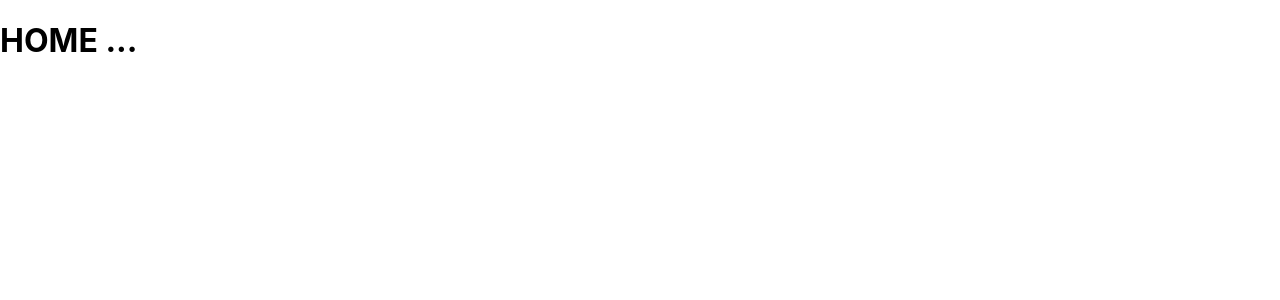
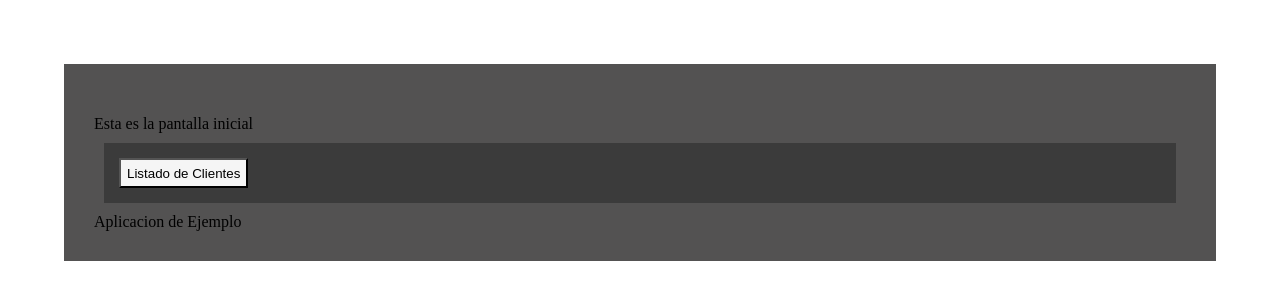
Before and after one commit to MicheleBecerra/Customer-App, a React (Create React App) app: page / in a window 1280 px wide. Shown: the top 300 px of the page. Built offline with nearby package versions, Linux system fonts and the light colour scheme.

Commit message:
Se ha creado el HomeContainer como dummy de lo que será el rendereo en el browser.

```diff
--- a/src/App.js
+++ b/src/App.js
@@ -1,6 +1,6 @@
 import React, { Component } from 'react';
 import { Switch, Route, BrowserRouter as Router} from 'react-router-dom';
-
+import HomeContainer  from './containers/HomeContainer';
 import './App.css';
 
 class App extends Component {
@@ -14,13 +14,12 @@ class App extends Component {
     return (
       <Router>
         <div>
-          <Route exact path="/" component={this.renderHome}/>
+          <Route exact path="/" component={HomeContainer}/>
           <Route exact path="/customers" component = {this.renderCustomerListContainer} />
           <Switch>
-          <Route exact path="/customers/new" component = {this.renderCustomerNewContainer} />
-          <Route exact path="/customer/:curp" component = {this.renderCustomerContainer} />
+          <Route  path="/customers/new" component = {this.renderCustomerNewContainer} />
+          <Route  path="/customer/:curp" component = {this.renderCustomerContainer} />
           </Switch>
-
         </div>
       </Router>
     );
--- a/src/components/AppFrame.js
+++ b/src/components/AppFrame.js
@@ -8,7 +8,7 @@ const AppFrame = ({header, body, footer}) => {
     return (
         <div>
             <div className="app-frame">
-                <AppHeader>{props.header}</AppHeader>
+                <AppHeader>{header}</AppHeader>
                 <div>{body}</div>
                 <div>{ 'Aplicacion de Ejemplo' }</div>
 
--- /dev/null
+++ b/src/containers/HomeContainer.js
@@ -0,0 +1,38 @@
+import React, { Component } from 'react';
+import PropTypes from 'prop-types';
+import { Link } from 'react-router-dom';
+import AppFrame  from './../components/AppFrame';
+import CustomerActions from './../components/CustomerActions';
+
+class HomeContainer extends Component {
+
+    handleOnClick = () => {
+        console.log("handleOnClick");
+
+    }
+
+    render() {
+        return (
+            <div>
+                <AppFrame
+                header="HOME"
+                body={
+                    <div>
+                        Esta es la pantalla inicial
+                        <CustomerActions>
+                            <button onClick={this.handleOnClick}>Listado de Clientes</button>
+
+                        </CustomerActions>
+                    </div>
+                }
+                ></AppFrame>
+            </div>
+        );
+    }
+}
+
+HomeContainer.propTypes = {
+
+};
+
+export default HomeContainer;
--- a/src/index.css
+++ b/src/index.css
@@ -1,14 +1,22 @@
 body {
   margin: 0;
   padding: 0;
-  font-family: -apple-system, BlinkMacSystemFont, "Segoe UI", "Roboto", "Oxygen",
-    "Ubuntu", "Cantarell", "Fira Sans", "Droid Sans", "Helvetica Neue",
-    sans-serif;
-  -webkit-font-smoothing: antialiased;
-  -moz-osx-font-smoothing: grayscale;
+  font-family: "Ubuntu";
 }
-
-code {
-  font-family: source-code-pro, Menlo, Monaco, Consolas, "Courier New",
-    monospace;
+.app-frame{
+  margin: 5% ;
+  padding: 30px ;
+  width: calc(100vm) ;
+  background-image: -webkit-gradient( linear, left top, left bottom, from(#535252) );
 }
+.customers-actions {
+  background: rgb(59, 59, 59) ;
+  padding: 10px ;
+  margin: 10px ;
+}
+.customers-actions button{
+  background-color: whitesmoke ;
+  min-width: 100px ;
+  height: 30px;
+  margin: 5px;
+}
```
